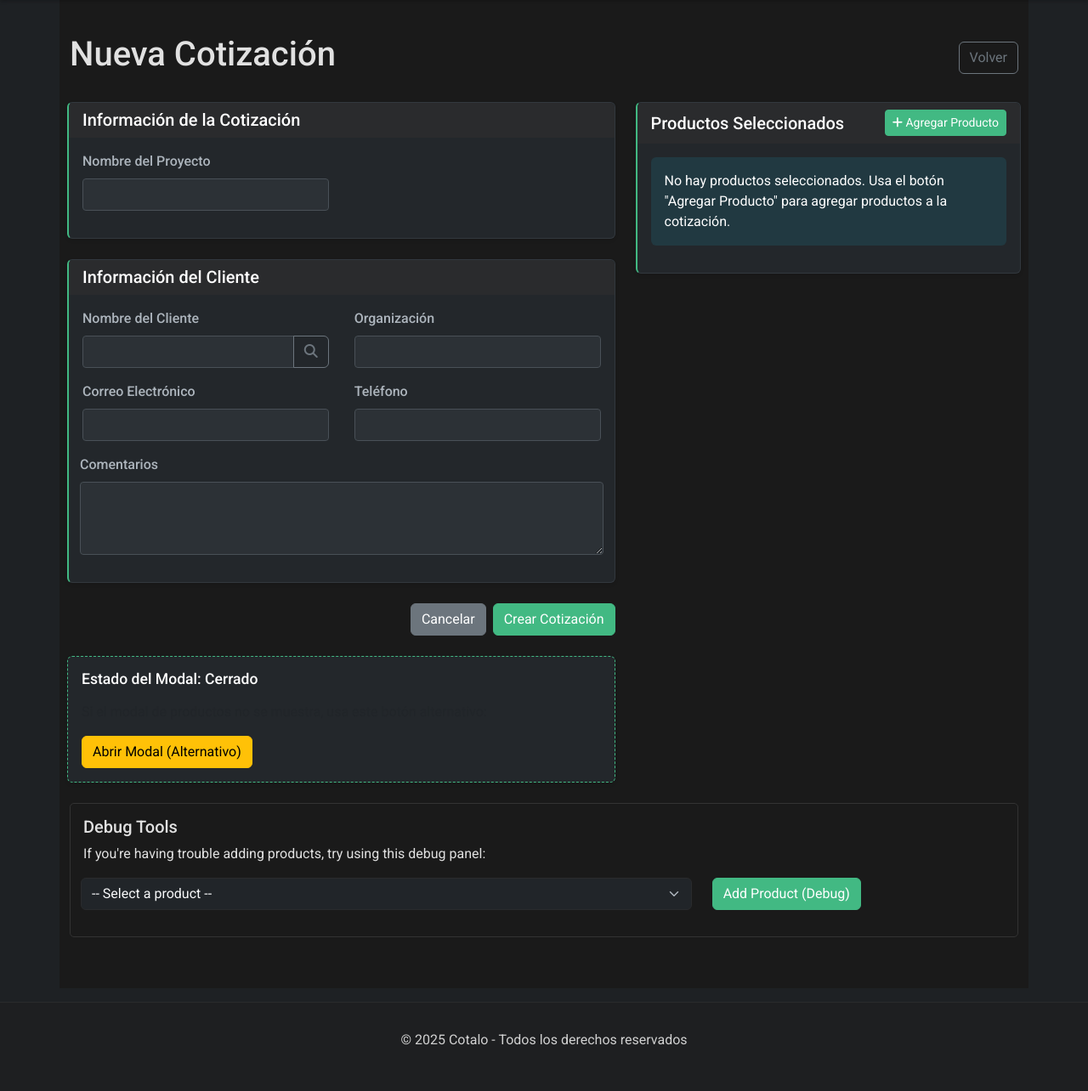
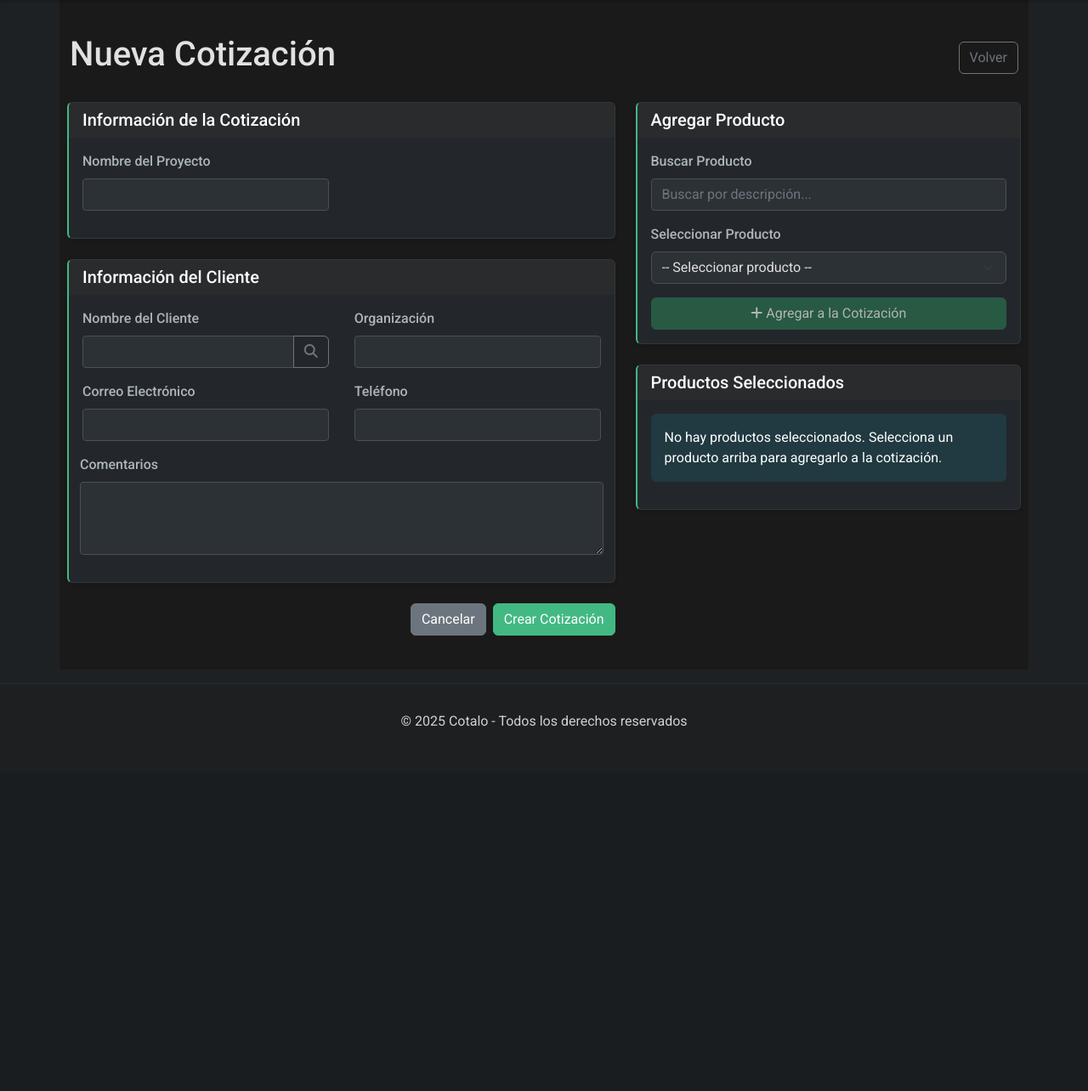
Before and after one commit to gabrielreyesb/cotalo2, a Rails app: page /quotes/new in a window 1280 px wide. Shown: the part 99-1383 px from the top of the page at 85% size. After the commit the page ends 954 px from the top, so only its background shows below. Run offline with Rails 7, Linux system fonts and the light colour scheme; a user stored in the database is signed in; data comes from the database, SQL or seed files in the repository; style sheets or scripts are compiled from the project's sources; some libraries are stand-ins or nearby versions.

Commit message:
Remove debug elements from quote form and templates

```diff
--- a/app/javascript/vue/components/QuoteForm.vue
+++ b/app/javascript/vue/components/QuoteForm.vue
@@ -87,31 +87,65 @@
             <button type="submit" class="btn btn-primary">Crear Cotización</button>
           </div>
         </form>
-
-        <!-- Debug section - can be removed once working -->
-        <div class="card mt-4" style="border: 1px dashed #42b983;">
-          <div class="card-body">
-            <h5 class="card-title">Estado del Modal: {{ showProductsModal ? 'Abierto' : 'Cerrado' }}</h5>
-            <p>Si el modal de productos no se muestra, usa este botón alternativo:</p>
-            <button type="button" class="btn btn-warning" @click="forceOpenModal">
-              Abrir Modal (Alternativo)
-            </button>
-          </div>
-        </div>
       </div>
 
       <div class="col-lg-5">
-        <!-- Selected Products Card -->
+        <!-- Inline Product Selector - Now at the top -->
         <div class="card mb-4">
-          <div class="card-header d-flex justify-content-between align-items-center">
+          <div class="card-header">
+            <h5 class="mb-0">Agregar Producto</h5>
+          </div>
+          <div class="card-body">
+            <div class="mb-3">
+              <label for="product-search" class="form-label">Buscar Producto</label>
+              <input
+                type="text"
+                id="product-search"
+                class="form-control"
+                v-model="productSearch"
+                placeholder="Buscar por descripción..."
+              />
+            </div>
+
+            <div class="mb-3">
+              <label for="product-select" class="form-label">Seleccionar Producto</label>
+              <select
+                id="product-select"
+                class="form-select"
+                v-model="selectedProductId"
+              >
+                <option value="">-- Seleccionar producto --</option>
+                <option
+                  v-for="product in filteredProducts"
+                  :key="product.id"
+                  :value="product.id"
+                >
+                  {{ product.description }} - {{ formatCurrency(product.data && product.data.pricing && product.data.pricing.total_price || 0) }}
+                </option>
+              </select>
+            </div>
+
+            <div class="d-grid">
+              <button
+                type="button"
+                class="btn btn-primary"
+                @click="addSelectedProduct()"
+                :disabled="!selectedProductId"
+              >
+                <i class="fas fa-plus"></i> Agregar a la Cotización
+              </button>
+            </div>
+          </div>
+        </div>
+
+        <!-- Selected Products Card - Now in the middle -->
+        <div class="card mb-4">
+          <div class="card-header">
             <h5 class="mb-0">Productos Seleccionados</h5>
-            <button type="button" class="btn btn-sm btn-primary" @click="openProductsModal">
-              <i class="fas fa-plus"></i> Agregar Producto
-            </button>
           </div>
           <div class="card-body">
             <div v-if="selectedProducts.length === 0" class="alert alert-info">
-              No hay productos seleccionados. Usa el botón "Agregar Producto" para agregar productos a la cotización.
+              No hay productos seleccionados. Selecciona un producto arriba para agregarlo a la cotización.
             </div>
             <div v-else>
               <div class="table-responsive">
@@ -140,7 +174,7 @@
           </div>
         </div>
 
-        <!-- Totals Card -->
+        <!-- Totals Card - Still at the bottom -->
         <div class="card mb-4" v-if="selectedProducts.length > 0">
           <div class="card-header">
             <h5 class="mb-0">Resumen de Precios</h5>
@@ -232,53 +266,6 @@
         </div>
       </div>
     </div>
-
-    <!-- Products Modal -->
-    <div class="product-modal-container" v-if="showProductsModal">
-      <div class="modal" tabindex="-1" ref="productsModal">
-        <div class="modal-dialog modal-lg">
-          <div class="modal-content bg-dark text-light">
-            <div class="modal-header border-secondary">
-              <h5 class="modal-title">Seleccionar Productos</h5>
-              <button type="button" class="btn-close btn-close-white" @click="closeProductsModal"></button>
-            </div>
-            <div class="modal-body">
-              <div class="mb-3">
-                <input type="text" class="form-control bg-dark text-light border-secondary" v-model="productSearch" placeholder="Buscar producto...">
-              </div>
-              <div class="table-responsive">
-                <table class="table table-hover table-dark">
-                  <thead>
-                    <tr>
-                      <th>Descripción</th>
-                      <th>Precio</th>
-                      <th width="80"></th>
-                    </tr>
-                  </thead>
-                  <tbody>
-                    <tr v-for="product in filteredProducts" :key="product.id">
-                      <td>{{ product.description }}</td>
-                      <td>{{ formatCurrency(product.data && product.data.pricing && product.data.pricing.total_price || 0) }}</td>
-                      <td>
-                        <button type="button" class="btn btn-sm btn-primary" @click="productSelectClicked(product)">
-                          Agregar
-                        </button>
-                      </td>
-                    </tr>
-                  </tbody>
-                </table>
-              </div>
-              <div v-if="filteredProducts.length === 0" class="alert alert-info bg-dark text-light border-secondary">
-                No hay productos disponibles para agregar.
-              </div>
-            </div>
-            <div class="modal-footer border-secondary">
-              <button type="button" class="btn btn-secondary" @click="closeProductsModal">Cerrar</button>
-            </div>
-          </div>
-        </div>
-      </div>
-    </div>
   </div>
 </template>
 
@@ -327,7 +314,6 @@
         total: 0
       },
       showCustomerSearchModal: false,
-      showProductsModal: false,
       customerSearch: {
         query: '',
         loading: false,
@@ -336,7 +322,8 @@
         noResults: false
       },
       productSearch: '',
-      selectedCustomerId: ''
+      selectedCustomerId: '',
+      selectedProductId: ''
     }
   },
 
@@ -438,14 +425,11 @@
     },
 
     addProduct(product) {
-      console.log('Adding product to quote:', product);
-
       // Check if product is already in the list
       const existingProduct = this.selectedProducts.find(p => p.id === product.id);
 
       if (existingProduct) {
         // Product already exists, don't add it again
-        console.log('Product already exists in the quote, not adding again');
         return;
       }
 
@@ -453,9 +437,6 @@
       let price = 0;
       if (product.data && product.data.pricing && product.data.pricing.total_price) {
         price = parseFloat(product.data.pricing.total_price);
-        console.log('Extracted price from product:', price);
-      } else {
-        console.warn('Could not extract price from product:', product);
       }
 
       // Add new product to the list
@@ -466,14 +447,8 @@
         quantity: 1  // Keep quantity for backend calculations
       });
 
-      console.log('Product added successfully. Updated selectedProducts:', this.selectedProducts);
-
-      // Calculate totals (still needed for backend)
+      // Calculate totals
       this.calculateTotals();
-
-      // Close the modal and reset search
-      this.showProductsModal = false;
-      this.productSearch = '';
     },
 
     removeProduct(index) {
@@ -633,134 +608,62 @@
       }
     },
 
-    productSelectClicked(product) {
-      console.log('Product select button clicked:', product);
+    addSelectedProduct() {
+      if (!this.selectedProductId) {
+        return;
+      }
 
-      // Call addProduct method and handle any errors
-      try {
-        this.addProduct(product);
-        console.log('Product added successfully through UI button');
-      } catch (e) {
-        console.error('Error adding product through UI button:', e);
+      // Find the selected product from the availableProducts array
+      const selectedProduct = this.availableProducts.find(product => product.id === this.selectedProductId);
+
+      if (selectedProduct) {
+        this.addProduct(selectedProduct);
+        // Reset the selection after adding
+        this.selectedProductId = '';
       }
-    },
-
-    // Show the products modal
-    openProductsModal() {
-      console.log('Attempting to open products modal');
-      this.showProductsModal = true;
-      console.log('Products modal visibility set to:', this.showProductsModal);
-    },
-
-    closeProductsModal() {
-      this.showProductsModal = false;
-    },
-
-    forceOpenModal() {
-      console.log('Attempting to force open products modal');
-      this.showProductsModal = true;
-      console.log('Products modal visibility set to:', this.showProductsModal);
     }
   },
 
   mounted() {
-    console.log('QuoteForm component mounted');
-
     // Listen for the external event to add products
     if (window.quoteFormEventBus) {
-      console.log('Setting up event listener for add-product events');
       window.quoteFormEventBus.on('add-product', (product) => {
-        console.log('Received add-product event with product:', product);
         this.addProduct(product);
       });
-    } else {
-      console.error('Event bus not found in global scope');
     }
-
-    // Create a global reference to this component for debug access
-    try {
-      window.quoteFormComponent = this;
-      console.log('Added global reference to QuoteForm component');
-    } catch (e) {
-      console.error('Error creating global component reference:', e);
-    }
-
-    // Log available products for debugging
-    console.log(`Component has ${this.availableProducts.length} products available`);
-
-    // Ensure next tick for DOM updates
-    this.$nextTick(() => {
-      console.log('Vue nextTick completed, DOM should be ready');
-    });
   }
 }
 </script>
 
 <style scoped>
-.product-modal-container {
-  position: fixed;
-  top: 0;
-  left: 0;
-  width: 100%;
-  height: 100%;
-  z-index: 9999;
+/* Product selector styles */
+.form-select {
+  background-color: #2c3136;
+  color: #e1e1e1;
+  border: 1px solid #495057;
 }
 
-.modal {
-  display: block !important;
-  position: fixed !important;
-  top: 0 !important;
-  left: 0 !important;
-  width: 100% !important;
-  height: 100% !important;
-  overflow: auto !important;
-  background-color: rgba(0, 0, 0, 0.5) !important;
-  z-index: 1050 !important;
+.form-select:focus {
+  border-color: #42b983;
+  box-shadow: 0 0 0 0.25rem rgba(66, 185, 131, 0.25);
 }
 
-.modal-dialog {
-  margin: 30px auto !important;
-  max-width: 800px !important;
+.btn-primary {
+  background-color: #42b983;
+  border-color: #42b983;
 }
 
-.modal-content {
-  position: relative !important;
-  display: flex !important;
-  flex-direction: column !important;
-  background-color: #23272b !important;
-  background-clip: padding-box !important;
-  border: 1px solid rgba(0, 0, 0, 0.2) !important;
-  border-radius: 0.3rem !important;
-  outline: 0 !important;
+.btn-primary:hover {
+  background-color: #3aa876;
+  border-color: #39a06e;
 }
 
-.modal-header {
-  display: flex !important;
-  align-items: center !important;
-  justify-content: space-between !important;
-  padding: 1rem !important;
-  border-bottom: 1px solid #32383e !important;
+.btn-primary:disabled {
+  background-color: #2a7550;
+  border-color: #2a7550;
 }
 
-.modal-body {
-  position: relative !important;
-  flex: 1 1 auto !important;
-  padding: 1rem !important;
-}
-
-.modal-footer {
-  display: flex !important;
-  align-items: center !important;
-  justify-content: flex-end !important;
-  padding: 1rem !important;
-  border-top: 1px solid #32383e !important;
-}
-
-/* Additional styles for better visibility */
-.btn-close-white {
-  filter: invert(1) grayscale(100%) brightness(200%);
-}
-
+/* Table hover styles */
 .table-hover tbody tr:hover {
   background-color: rgba(66, 185, 131, 0.1) !important;
 }
--- a/app/views/quotes/new.html.erb
+++ b/app/views/quotes/new.html.erb
@@ -12,50 +12,6 @@
     data-quote="{}"
     data-edit-mode="false">
   </div>
-
-  <!-- Debug tools -->
-  <div class="debug-tools mt-4" style="border: 1px solid #333; padding: 15px; border-radius: 5px; margin-bottom: 20px;">
-    <h5>Debug Tools</h5>
-    <p>If you're having trouble adding products, try using this debug panel:</p>
-
-    <div class="row mb-3">
-      <div class="col-md-8">
-        <select id="debug-product-select" class="form-select bg-dark text-light">
-          <option value="">-- Select a product --</option>
-          <% @products.each do |product| %>
-            <option value="<%= product.id %>"><%= product.description %></option>
-          <% end %>
-        </select>
-      </div>
-      <div class="col-md-4">
-        <button type="button" id="debug-add-button" class="btn btn-primary">Add Product (Debug)</button>
-      </div>
-    </div>
-
-    <script>
-      document.addEventListener('DOMContentLoaded', function() {
-        const debugButton = document.getElementById('debug-add-button');
-        const productSelect = document.getElementById('debug-product-select');
-
-        debugButton.addEventListener('click', function() {
-          const productId = parseInt(productSelect.value, 10);
-          if (!productId) {
-            alert('Please select a product first');
-            return;
-          }
-
-          console.log('Debug button clicked for product ID:', productId);
-          if (typeof window.debugAddProduct === 'function') {
-            const result = window.debugAddProduct(productId);
-            console.log('Debug add product result:', result);
-          } else {
-            console.error('Debug function not available');
-            alert('Debug function not available. Vue app may not be properly initialized.');
-          }
-        });
-      });
-    </script>
-  </div>
 </div>
 
 <!-- CSRF token -->
```
Also changed, not shown: app/javascript/packs/quote_form.js (+5 -80 lines), app/views/quotes/edit.html.erb (+0 -44 lines).
